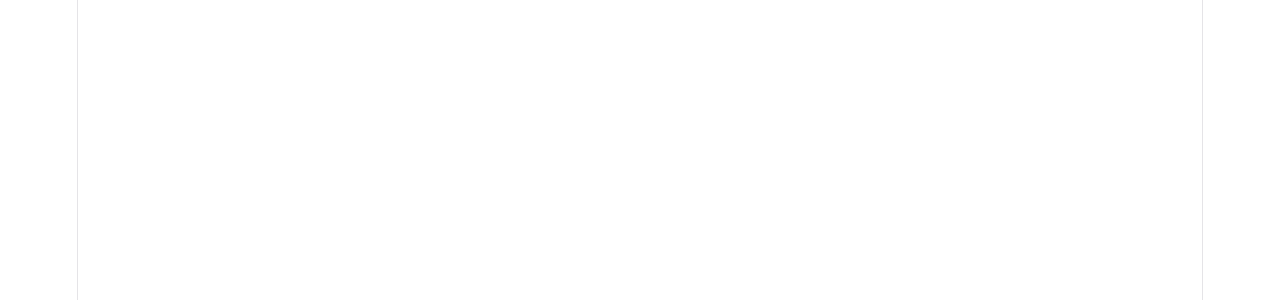
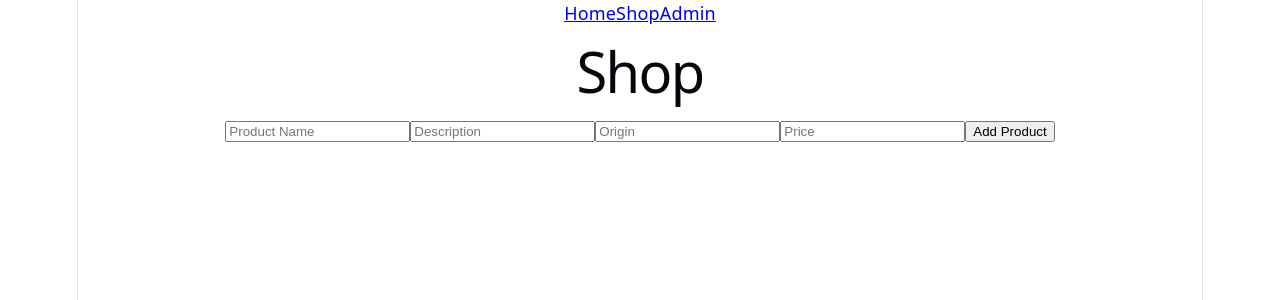
Before and after one commit to tripplek2/personal-project, a React (Vite) app in the folder juicy-app/: page /admin in a window 1280 px wide. Shown: the top 300 px of the page. Built offline with nearby package versions, Linux system fonts and the light colour scheme; data requests are answered from the project's data file.

Commit message:
logic and syntax changes made to the files

```diff
--- a/juicy-app/src/components/ProductGrid.jsx
+++ b/juicy-app/src/components/ProductGrid.jsx
@@ -1,13 +1,29 @@
 function ProductGrid({ products }) {
-    if (products) return <p>Loading...</p>
+     if (!products || products.length === 0) {
+    return <p>No products available</p>;
+  }
   return (
-    <div>
-        {products.map((product) => (
-            <ProductCard key={product.id} product={product} />
-        ))}
-
+    <div style={{
+      display: "grid",
+      gridTemplateColumns: "repeat(auto-fit, minmax(200px, 1fr))",
+      gap: "1rem",
+      width: "100%",
+      padding: "1rem"
+    }}>
+      {products.map((product) => (
+        <div key={product.id} style={{
+          border: "1px solid #ccc",
+          padding: "1rem",
+          borderRadius: "8px"
+        }}>
+          <h3>{product.name}</h3>
+          <p>{product.description}</p>
+          <p>{product.origin}</p>
+          <p>${product.price}</p>
+        </div>
+      ))}
     </div>
-  )
+  );
 }
 
 export default ProductGrid;
--- a/juicy-app/src/components/SearchBar.jsx
+++ b/juicy-app/src/components/SearchBar.jsx
@@ -8,3 +8,5 @@ function SearchBar({ search, setSearch }) {
         />
     )
 }
+
+export default SearchBar;
--- a/juicy-app/src/components/SideBar.jsx
+++ b/juicy-app/src/components/SideBar.jsx
@@ -1,4 +1,4 @@
-import SideBar from "./SearchBar";
+import SearchBar from "./SearchBar";
 
 function SideBar({ search, setSearch }) {
   return (
--- a/juicy-app/src/context/ProductContext.jsx
+++ b/juicy-app/src/context/ProductContext.jsx
@@ -1,22 +1,24 @@
-import { createContext, useState, useEffect, Children } from "react";
+import { createContext, useState, useEffect } from "react";
 import { getProducts } from "../services/api";
 
 // create context
 export const ProductContext = createContext();
 
-export const ProductProvider = ({ Children }) => {
+export const ProductProvider = ({ children }) => {
     //Global state
-    const [products, setProducts] = useState([]);
+    const [products, setProducts] = useState(null);
 
     //fetch products when app loads
     useEffect(() => {
-        getProducts().then((data) => setProducts(data));
+        getProducts().then((data) => {console.log("Fetched:", data);
+        setProducts(data)
+    });
 
     }, []);
 
     return (
         <ProductContext.Provider value={{ products, setProducts }}>
-            {Children}
+            {children}
         </ProductContext.Provider>
     );
 };
--- a/juicy-app/src/pages/AdminPage.jsx
+++ b/juicy-app/src/pages/AdminPage.jsx
@@ -1,9 +1,88 @@
-import React from 'react'
+import { useState, useContext } from "react";
+import { ProductContext} from "../context/ProductContext";
+import { addProduct } from "../services/api";
 
 function AdminPage() {
+    const { products, setProducts } = useContext(ProductContext);
+
+    //form state
+    const [formData, setFormData] = useState({
+        name: "",
+        description: "",
+        origin: "",
+        price: ""
+    });
+
+    // handle input changes
+    const handleChange = (e) => {
+        const { name, value } = e.target;
+
+        setFormData({
+            ...formData,
+            [name]: value
+        });
+    };
+
+    // handle form submit
+    const handleSubmit = async (e) => {
+        e.preventDefault();
+
+        //send POST to backend
+        const newProduct = await addProduct({
+            ...formData,
+            price: Number(formData.price)
+        });
+
+        //update UI
+        setProducts([...products, newProduct]);
+
+        //rest form
+        setFormData({
+            name: "",
+            description: "",
+            origin: "",
+            price: ""
+        });
+    }
   return (
-    <h1>Admin</h1>
-  )
+    <div>
+     <h1>Shop</h1>
+
+     <form onSubmit={handleSubmit}>
+       <input
+         name="name"
+         placeholder="Product Name"
+         value={formData.name}
+         onChange={handleChange}
+       />
+
+       <input
+         name="description"
+         placeholder="Description"
+         value={formData.description}
+         onChange={handleChange}
+       />
+
+       <input
+         name="origin"
+         placeholder="Origin"
+         value={formData.origin}
+         onChange={handleChange}
+       />
+
+       <input
+         name="price"
+         placeholder="Price"
+         value={formData.price}
+         onChange={handleChange}
+       />
+
+       <button type="submit">Add Product</button>
+
+     </form>
+
+    </div>
+  );
 }
 
-export default AdminPage
+export default AdminPage;
--- a/juicy-app/src/pages/ShopPage.jsx
+++ b/juicy-app/src/pages/ShopPage.jsx
@@ -1,24 +1,31 @@
 import { useContext, useState } from "react";
 import { ProductContext } from "../context/ProductContext";
-import SideBar from "../components/ProductGrid";
+import SideBar from "../components/SideBar";
 import ProductGrid from "../components/ProductGrid";
 
 function ShopPage() {
     //get global products from context
     const { products } = useContext(ProductContext);
+    console.log("shop products:", products);
     //local state for search input
     const [search, setSearch] = useState("");
+
+    if (!products) return <h2>Loading...</h2>;
+
 
     //filter logic
     const filteredProducts = products.filter(product => product.name.toLowerCase().includes(search.toLowerCase()));
   return (
     <div>
       <h1>Shop</h1>
+
+      <div style={{ display: "flex"}}>
       <SideBar search={search} setSearch={setSearch} />
       <ProductGrid products={filteredProducts} />
+      </div>
     </div>
 
   );
 }
 
-export default ShopPage
+export default ShopPage;
--- a/juicy-app/src/services/api.js
+++ b/juicy-app/src/services/api.js
@@ -1,4 +1,4 @@
-const BASE_URL = "http://localhost:3001/";
+const BASE_URL = "http://localhost:3001";
 
 // store info
 
@@ -43,6 +43,7 @@ export const addProduct = async (product) => {
             headers: {
                 "Content-Type": "application/json"
             },
+            body: JSON.stringify(product)
         });
 
         if (!res.ok) {
@@ -56,14 +57,14 @@ export const addProduct = async (product) => {
 };
 
 //PATCH-update part of a product
-export const updateProduct = async (IdleDeadline, updateData) => {
+export const updateProduct = async (id, updatedData) => {
     try {
         const res = await fetch(`${BASE_URL}/juice/${id}`, {
             method: "PATCH",
             headers: {
                 "Content-Type": "application/json"
             },
-            body: JSON.stringify(updateData)
+            body: JSON.stringify(updatedData)
         });
 
         if (!res.ok) {
@@ -79,7 +80,7 @@ export const updateProduct = async (IdleDeadline, updateData) => {
 // DELETE delete product
 export const deleteProduct = async (id) => {
     try {
-        const res = await fetch(`${BASE-URL}/juice/${id}`, {
+        const res = await fetch(`${BASE_URL}/juice/${id}`, {
             method: "DELETE"
         });
 
```
Also changed, not shown: juicy-app/src/db.json (added, +28 -0 lines).
